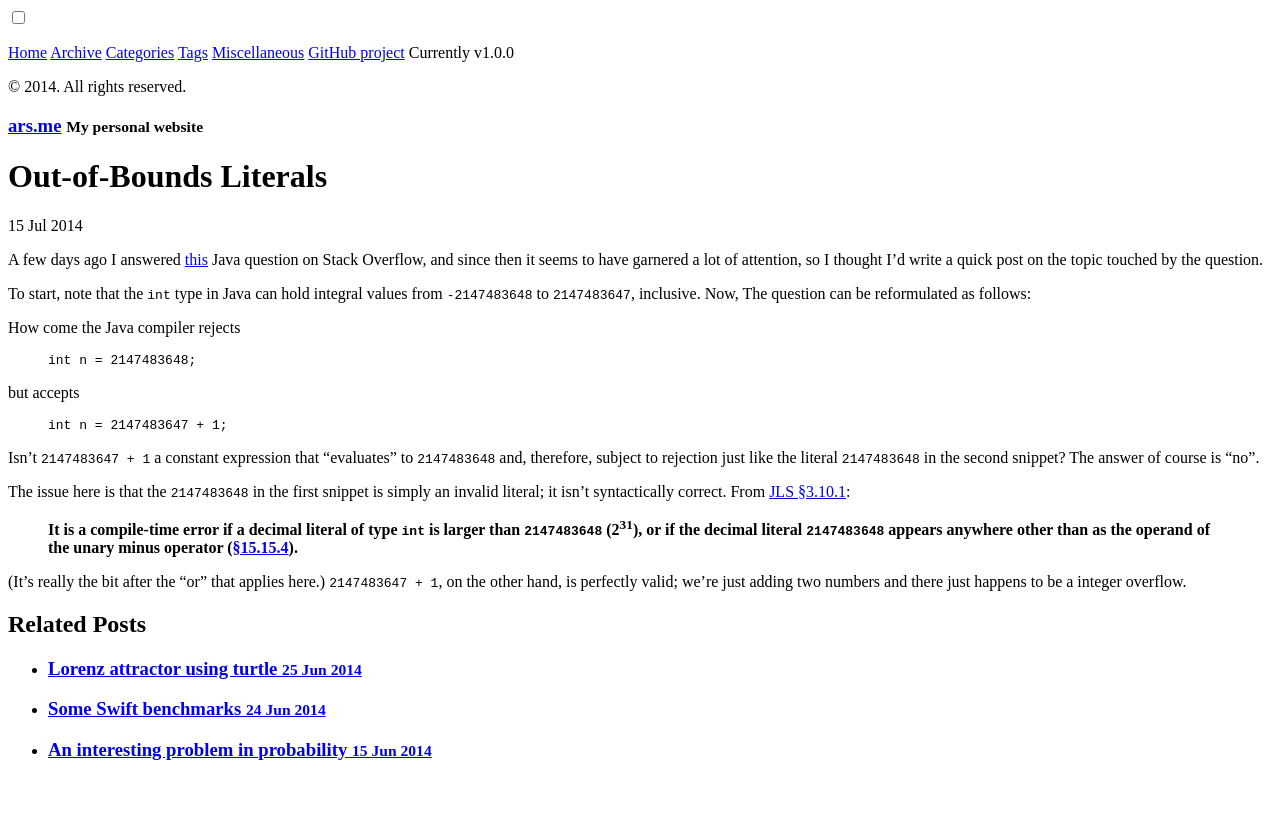
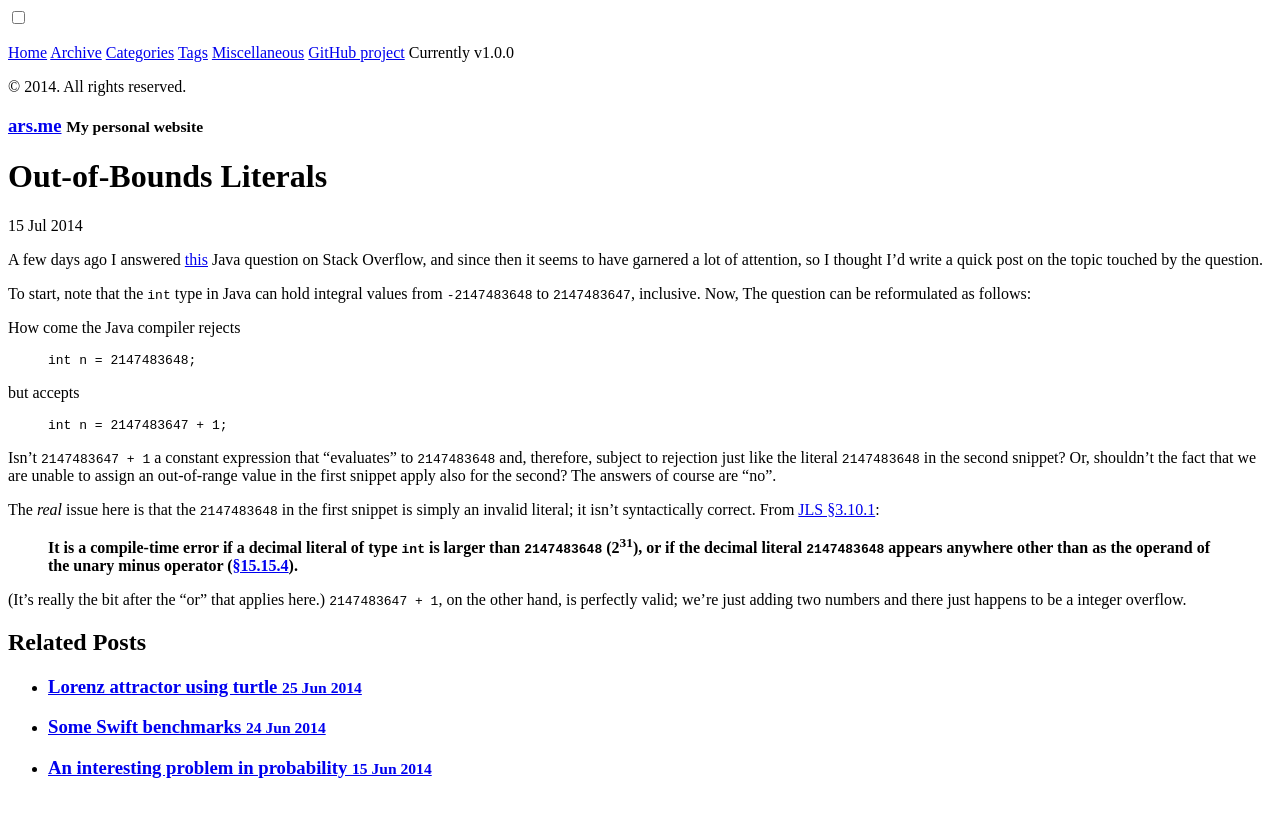
Before and after one commit to arshajii/arshajii.github.io, a Jekyll site: the page built from _posts/2014-07-15-out-of-bounds-literals.md, in a window 1280 px wide. Shown: the top 817 px of the page. Built offline with Jekyll 4.4.1, drawn with Linux system fonts in a browser that asks for light colours.

Commit message:
fix last post

```diff
--- a/_posts/2014-07-15-out-of-bounds-literals.md
+++ b/_posts/2014-07-15-out-of-bounds-literals.md
@@ -23,9 +23,9 @@ but accepts
 int n = 2147483647 + 1;
 {% endhighlight %}
 
-Isn't `2147483647 + 1` a constant expression that "evaluates" to `2147483648` and, therefore, subject to rejection just like the literal `2147483648` in the second snippet? The answer of course is "no".
+Isn't `2147483647 + 1` a constant expression that "evaluates" to `2147483648` and, therefore, subject to rejection just like the literal `2147483648` in the second snippet? Or, shouldn't the fact that we are unable to assign an out-of-range value in the first snippet apply also for the second? The answers of course are "no".
 
-The issue here is that the `2147483648` in the first snippet is simply an invalid literal; it isn't syntactically correct. From [JLS §3.10.1](http://docs.oracle.com/javase/specs/jls/se8/html/jls-3.html#jls-3.10.1):
+The *real* issue here is that the `2147483648` in the first snippet is simply an invalid literal; it isn't syntactically correct. From [JLS §3.10.1](http://docs.oracle.com/javase/specs/jls/se8/html/jls-3.html#jls-3.10.1):
 
 > **It is a compile-time error if a decimal literal of type `int` is larger than `2147483648` (2<sup>31</sup>), or if the decimal literal `2147483648` appears anywhere other than as the operand of the unary minus operator ([§15.15.4](http://docs.oracle.com/javase/specs/jls/se8/html/jls-15.html#jls-15.15.4)).**
 
```
